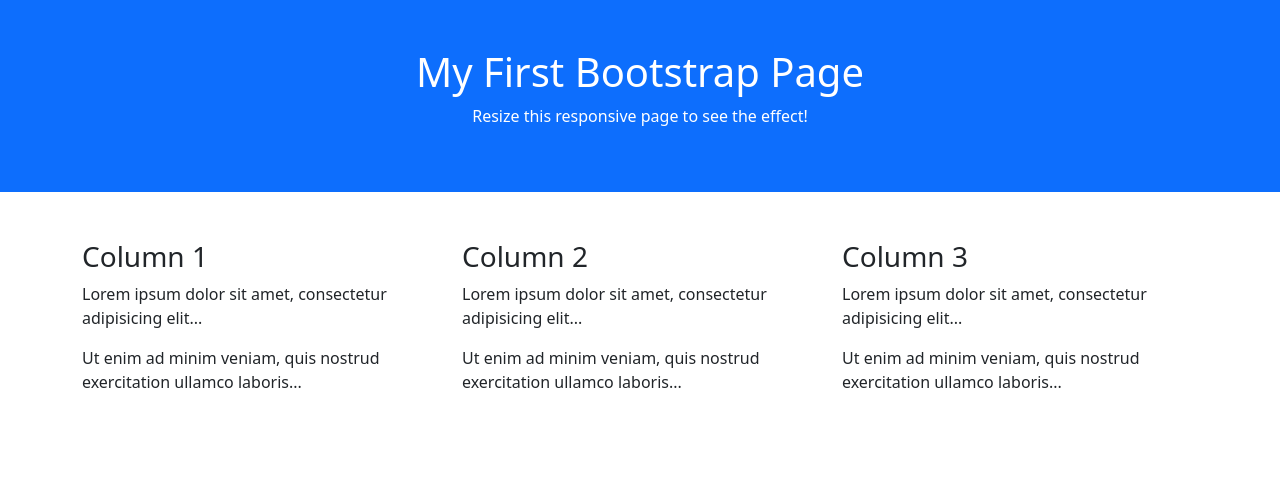
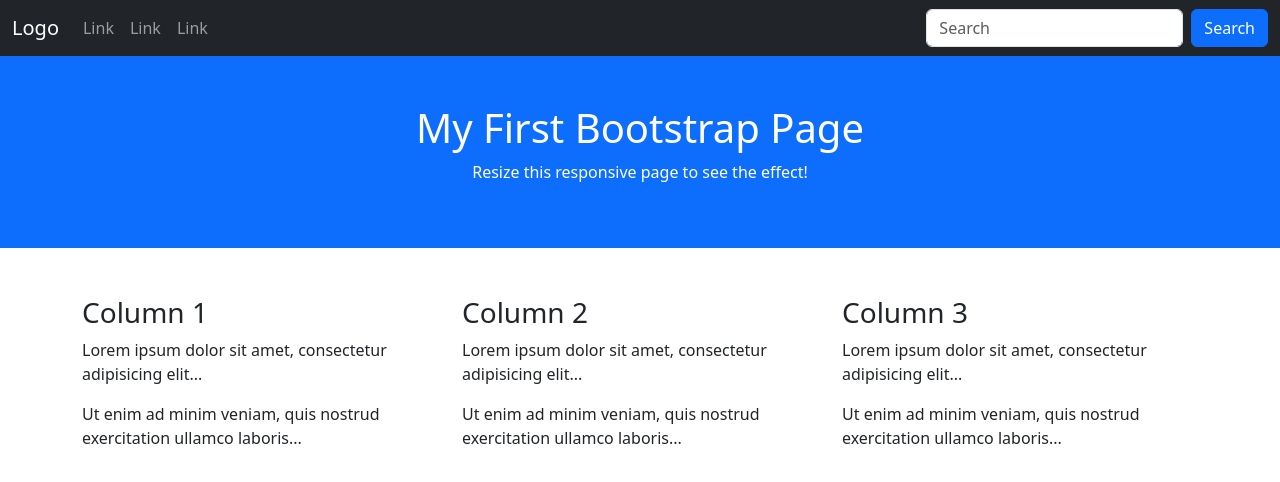
Before and after one commit to dela-cruz-juan/activity2, a plain HTML site: page index.html in a window 1280 px wide. Drawn offline with nearby package versions, Linux system fonts and the light colour scheme.

Commit message:
-Dela Cruz, Juan *Added NavBar

```diff
--- a/index.html
+++ b/index.html
@@ -8,6 +8,33 @@
   <script src="https://cdn.jsdelivr.net/npm/bootstrap@5.3.2/dist/js/bootstrap.bundle.min.js"></script>
 </head>
 <body>
+
+  <nav class="navbar navbar-expand-sm navbar-dark bg-dark">
+    <div class="container-fluid">
+      <a class="navbar-brand" href="javascript:void(0)">Logo</a>
+      <button class="navbar-toggler" type="button" data-bs-toggle="collapse" data-bs-target="#mynavbar">
+        <span class="navbar-toggler-icon"></span>
+      </button>
+      <div class="collapse navbar-collapse" id="mynavbar">
+        <ul class="navbar-nav me-auto">
+          <li class="nav-item">
+            <a class="nav-link" href="javascript:void(0)">Link</a>
+          </li>
+          <li class="nav-item">
+            <a class="nav-link" href="javascript:void(0)">Link</a>
+          </li>
+          <li class="nav-item">
+            <a class="nav-link" href="javascript:void(0)">Link</a>
+          </li>
+        </ul>
+        <form class="d-flex">
+          <input class="form-control me-2" type="text" placeholder="Search">
+          <button class="btn btn-primary" type="button">Search</button>
+        </form>
+      </div>
+    </div>
+  </nav>
+
 
 <div class="container-fluid p-5 bg-primary text-white text-center">
   <h1>My First Bootstrap Page</h1>
```
